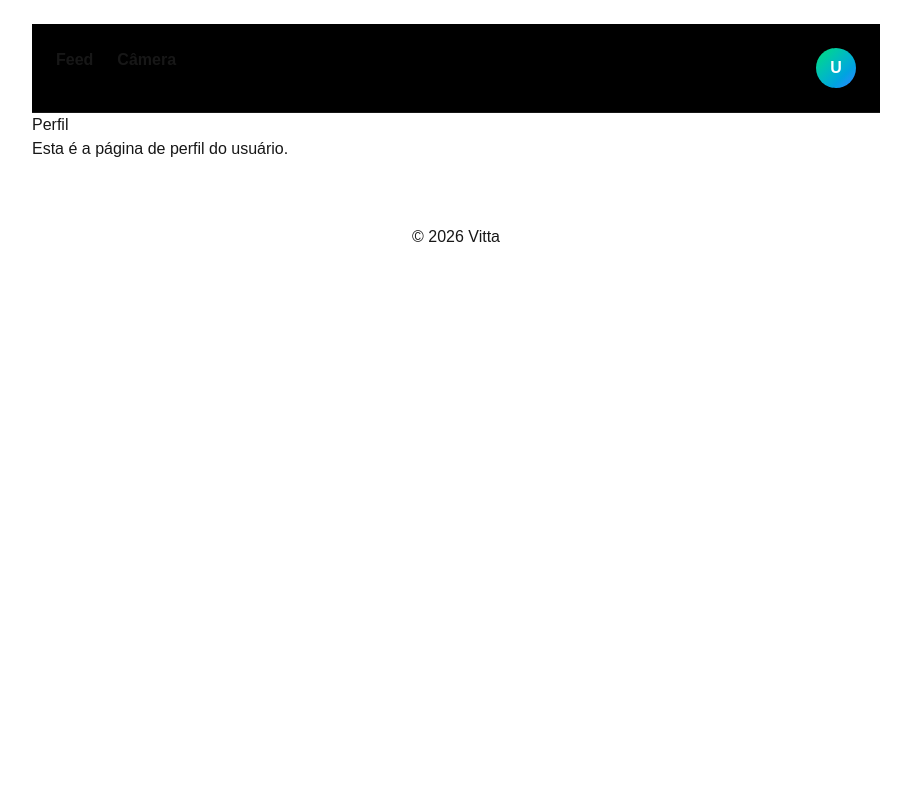
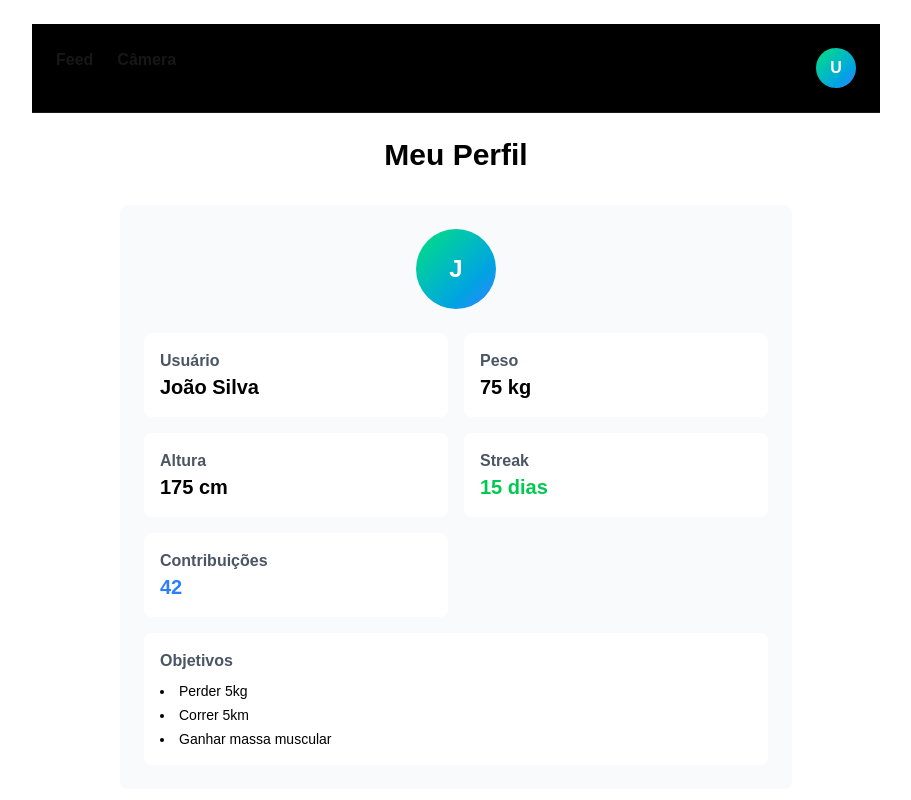
Before and after one commit to guscm2/hackaton-bugsbyte, a Next.js app in the folder Vitta/Frontend/: page /perfil in a window 1280 px wide. Shown: the top 800 px of the page, without its empty margins (184-1095 px from the left). Built offline with nearby package versions, Linux system fonts and the light colour scheme.

Commit message:
Alterations on the perfil

```diff
--- a/Vitta/Frontend/app/(Navbar)/perfil/page.tsx
+++ b/Vitta/Frontend/app/(Navbar)/perfil/page.tsx
@@ -1,9 +1,117 @@
+'use client'
 
-export default function Perfil() {
+import { useState, useEffect } from 'react'
+
+interface UserProfile {
+  user: string
+  peso: number
+  altura: number
+  streak: number
+  contribuicoes: number
+  objetivos: string[]
+}
+
+export default function PerfilPage() {
+  const [profile, setProfile] = useState<UserProfile | null>(null)
+  const [loading, setLoading] = useState(true)
+
+  useEffect(() => {
+    fetchUserProfile()
+  }, [])
+
+  const fetchUserProfile = async () => {
+    try {
+      // Por agora, dados mockados para testar
+      const mockData = {
+        user: "João Silva",
+        peso: 75,
+        altura: 175,
+        streak: 15,
+        contribuicoes: 42,
+        objetivos: ["Perder 5kg", "Correr 5km", "Ganhar massa muscular"]
+      }
+
+      // Simula delay de API
+      setTimeout(() => {
+        setProfile(mockData)
+        setLoading(false)
+      }, 500)
+
+      // Quando tiver API pronta, descomente:
+      // const response = await fetch('http://localhost:8000/user/profile')
+      // const data = await response.json()
+      // setProfile(data)
+    } catch (error) {
+      console.error('Erro ao carregar perfil:', error)
+      setLoading(false)
+    }
+  }
+
+  if (loading) {
+    return (
+      <div className="flex min-h-screen items-center justify-center bg-white dark:bg-black text-black dark:text-white">
+        <div className="text-xl">Carregando perfil...</div>
+      </div>
+    )
+  }
+
+  if (!profile) {
+    return (
+      <div className="flex min-h-screen items-center justify-center bg-white dark:bg-black text-black dark:text-white">
+        <div className="text-xl text-red-500">Erro ao carregar perfil</div>
+      </div>
+    )
+  }
+
   return (
-    <div>
-      <h1>Perfil</h1>
-      <p>Esta é a página de perfil do usuário.</p>
+    <div className="min-h-screen bg-white dark:bg-black text-black dark:text-white p-6">
+      <div className="max-w-2xl mx-auto">
+        <h1 className="text-3xl font-bold mb-8 text-center">Meu Perfil</h1>
+
+        <div className="bg-gray-50 dark:bg-zinc-900 rounded-lg p-6 space-y-6">
+          <div className="flex items-center justify-center mb-6">
+            <div className="w-20 h-20 bg-gradient-to-br from-green-400 to-blue-500 rounded-full flex items-center justify-center text-white font-bold text-2xl">
+              {profile.user.charAt(0).toUpperCase()}
+            </div>
+          </div>
+
+          <div className="grid grid-cols-1 md:grid-cols-2 gap-4">
+            <div className="bg-white dark:bg-zinc-800 p-4 rounded-lg">
+              <h3 className="font-semibold text-gray-600 dark:text-gray-300">Usuário</h3>
+              <p className="text-xl font-bold">{profile.user}</p>
+            </div>
+
+            <div className="bg-white dark:bg-zinc-800 p-4 rounded-lg">
+              <h3 className="font-semibold text-gray-600 dark:text-gray-300">Peso</h3>
+              <p className="text-xl font-bold">{profile.peso} kg</p>
+            </div>
+
+            <div className="bg-white dark:bg-zinc-800 p-4 rounded-lg">
+              <h3 className="font-semibold text-gray-600 dark:text-gray-300">Altura</h3>
+              <p className="text-xl font-bold">{profile.altura} cm</p>
+            </div>
+
+            <div className="bg-white dark:bg-zinc-800 p-4 rounded-lg">
+              <h3 className="font-semibold text-gray-600 dark:text-gray-300">Streak</h3>
+              <p className="text-xl font-bold text-green-500">{profile.streak} dias</p>
+            </div>
+
+            <div className="bg-white dark:bg-zinc-800 p-4 rounded-lg">
+              <h3 className="font-semibold text-gray-600 dark:text-gray-300">Contribuições</h3>
+              <p className="text-xl font-bold text-blue-500">{profile.contribuicoes}</p>
+            </div>
+
+            <div className="bg-white dark:bg-zinc-800 p-4 rounded-lg md:col-span-2">
+              <h3 className="font-semibold text-gray-600 dark:text-gray-300 mb-2">Objetivos</h3>
+              <ul className="list-disc list-inside space-y-1">
+                {profile.objetivos.map((objetivo, index) => (
+                  <li key={index} className="text-sm">{objetivo}</li>
+                ))}
+              </ul>
+            </div>
+          </div>
+        </div>
+      </div>
     </div>
-  );
+  )
 }
--- a/Vitta/Frontend/contributions.json
+++ b/Vitta/Frontend/contributions.json
@@ -103,5 +103,12 @@
     "type": "photo",
     "path": "/uploads/contributions/photos/capture-1771087420100.png",
     "date": "2026-02-14T16:43:40.102Z"
+  },
+  {
+    "id": 1771091804870,
+    "fileName": "capture-1771091804862.png",
+    "type": "photo",
+    "path": "/uploads/contributions/photos/capture-1771091804862.png",
+    "date": "2026-02-14T17:56:44.870Z"
   }
 ]
```
Also changed, not shown: Vitta/Frontend/public/uploads/contributions/photos/capture-1771091804862.png (added).
